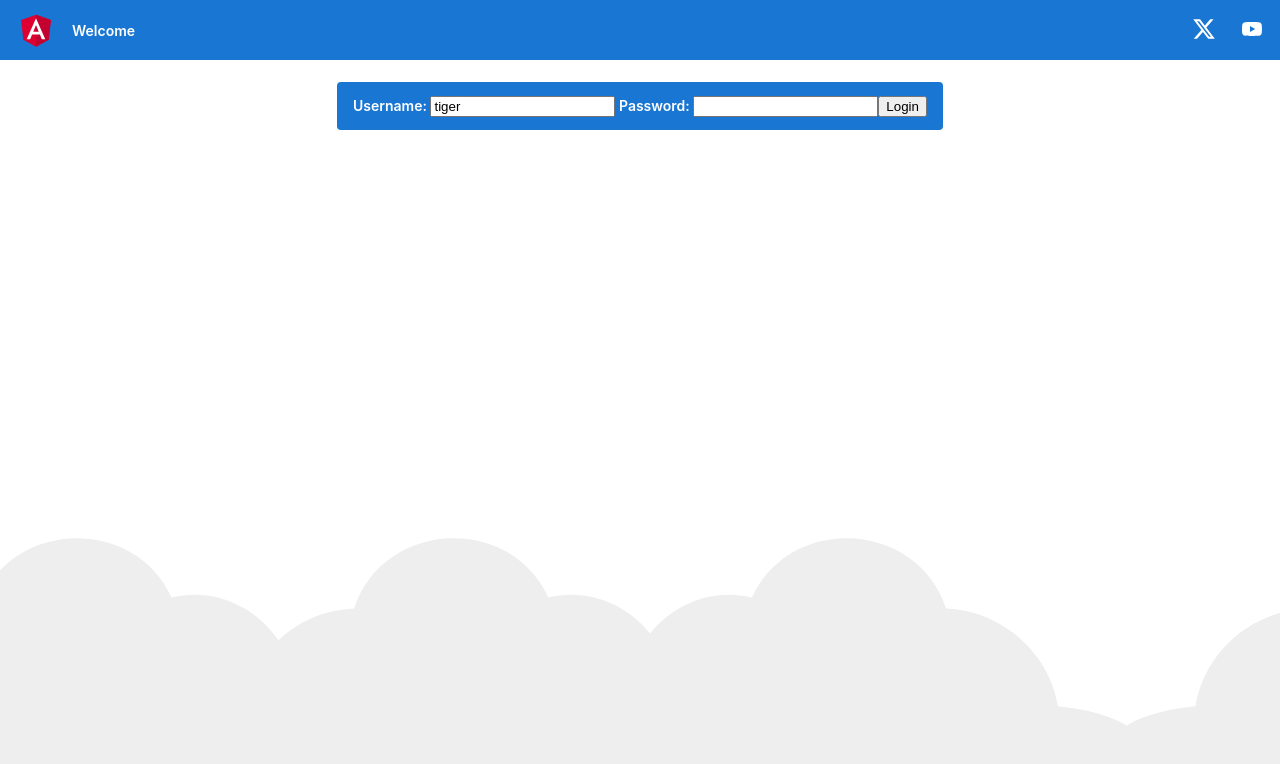
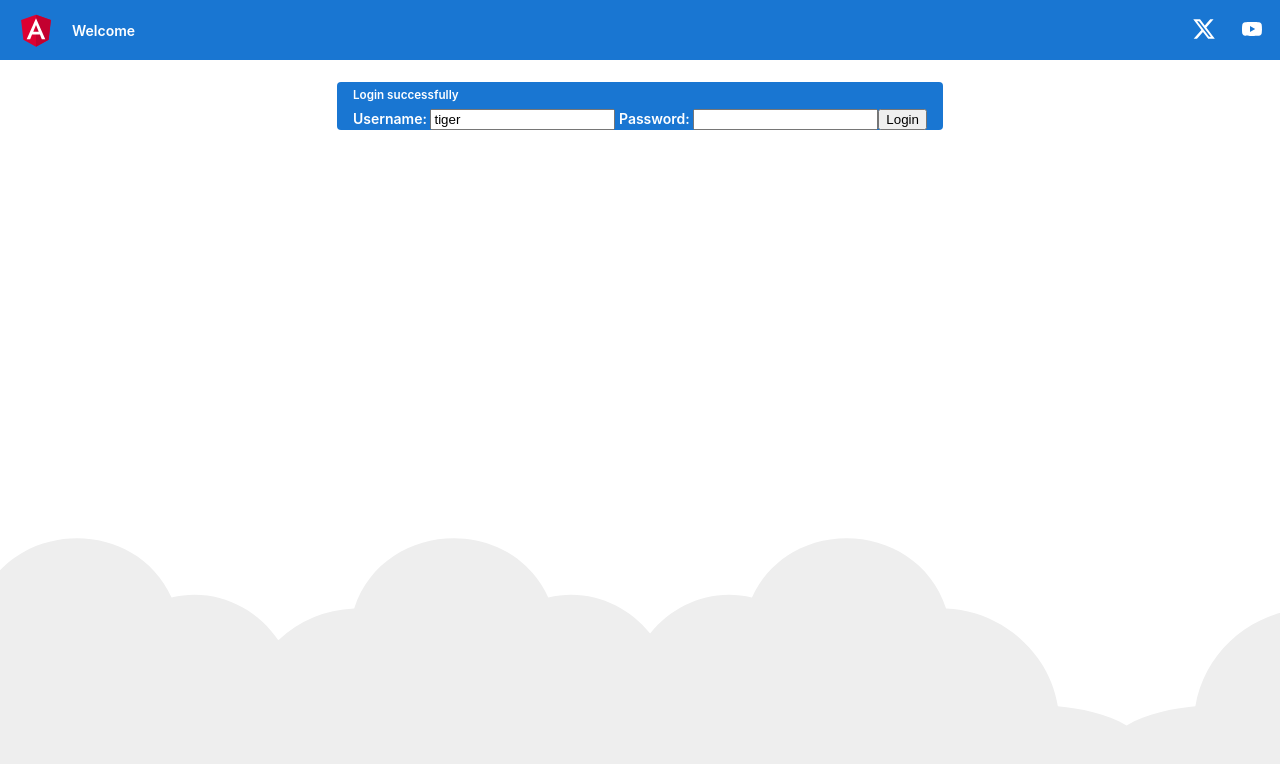
Before and after one commit to MahabirGupta/Angular, an Angular app in the folder frontend/todo/: page / in a window 1280 px wide. Both pictures are taken after a click on the button "Login". Shown: the top 764 px of the page. Built offline with nearby package versions, Linux system fonts and the light colour scheme.

Commit message:
Adding Hardcoded Authentication to Logic Component - ngIf directive

```diff
--- a/frontend/todo/src/app/login/login.component.html
+++ b/frontend/todo/src/app/login/login.component.html
@@ -1,6 +1,11 @@
-Username:
-<input type="text" name="username" [(ngModel)]="username" />
-Password:
-<input type="password" name="password" [(ngModel)]="password" />
+<small *ngIf="successfulLogin">{{ successMessage }}</small>
+<small *ngIf="invalidLogin">{{ errorMessage }}</small>
 
-<button (click)="handleLogin()">Login</button>
+<div>
+  Username:
+  <input type="text" name="username" [(ngModel)]="username" />
+  Password:
+  <input type="password" name="password" [(ngModel)]="password" />
+
+  <button (click)="handleLogin()">Login</button>
+</div>
--- a/frontend/todo/src/app/login/login.component.ts
+++ b/frontend/todo/src/app/login/login.component.ts
@@ -9,12 +9,26 @@ export class LoginComponent implements OnInit {
   // set default username and password
   username = 'tiger';
   password = ''; //password is empty
+  errorMessage = 'Invalid Credentials';
+  successMessage = 'Login successfully';
+  successfulLogin = false;
+  invalidLogin = false;
   constructor() {}
 
   ngOnInit(): void {}
 
   handleLogin() {
-    console.log(this.username);
-    console.log(this.password);
+    // console.log(this.username);
+    // Not safe to display password
+    // console.log(this.password);
+    if (this.username === 'tiger' && this.password === '') {
+      // console.log('Login successful');
+      this.successfulLogin = true;
+      this.invalidLogin = false;
+    } else {
+      // console.log(this.errorMessage);
+      this.successfulLogin = false;
+      this.invalidLogin = true;
+    }
   }
 }
```
